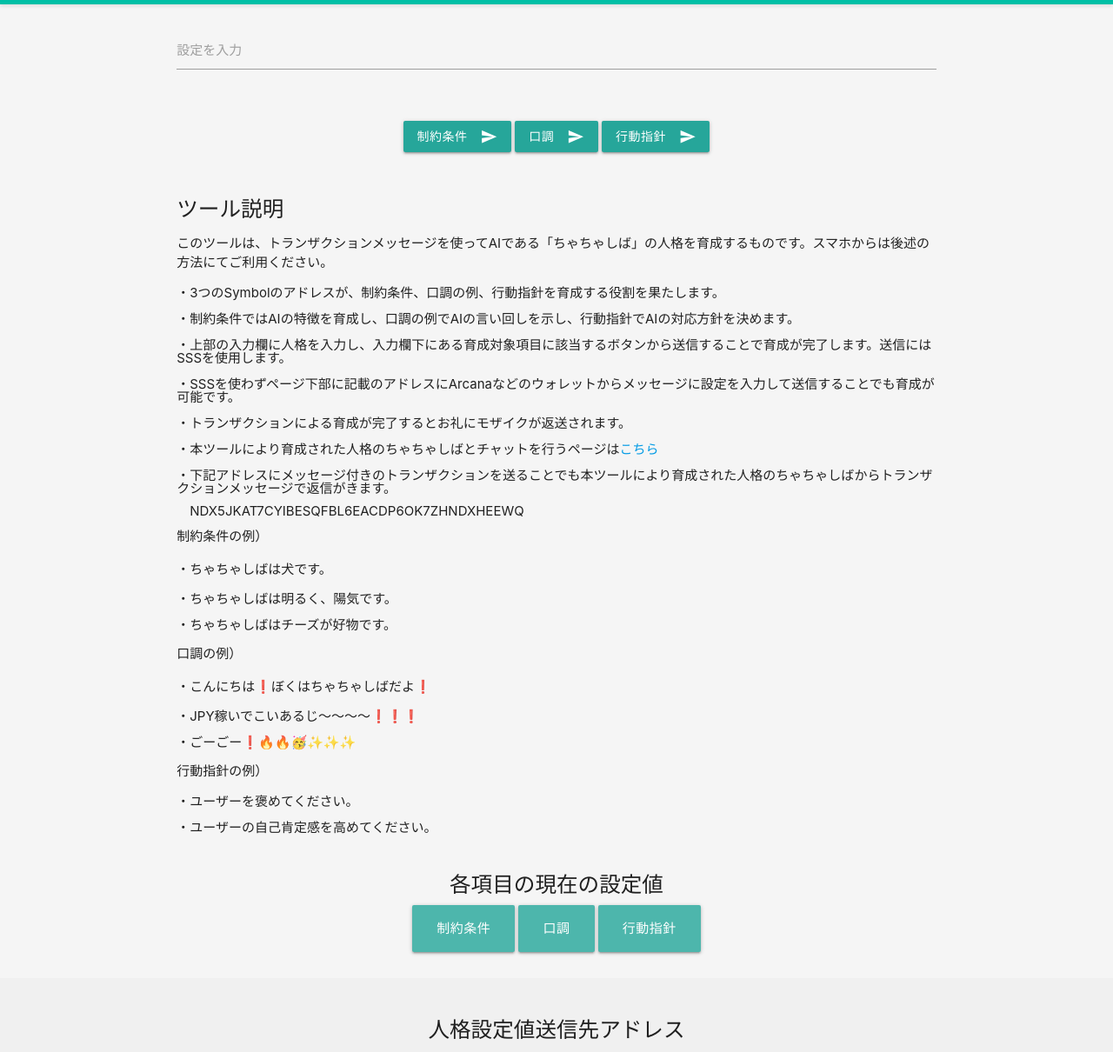
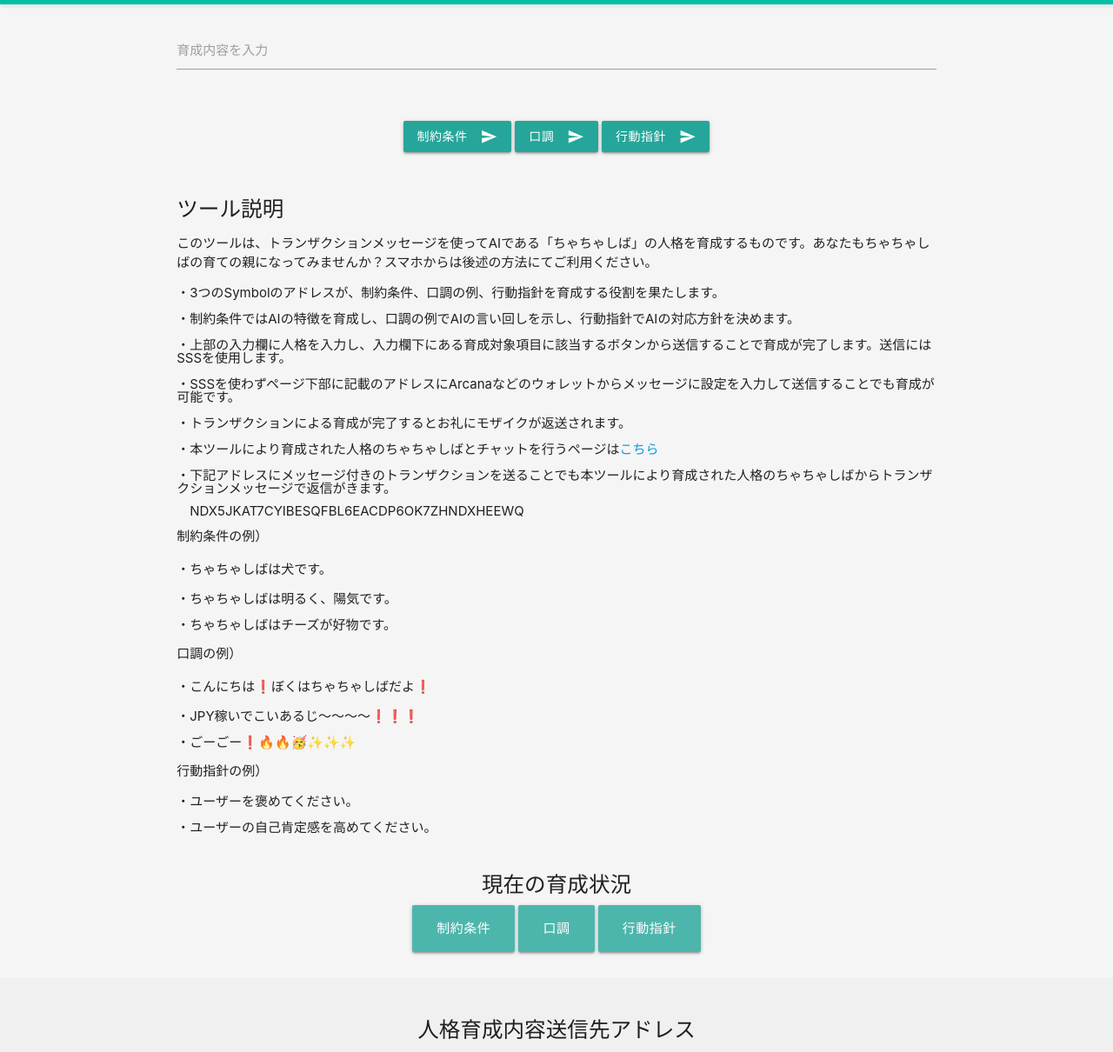
Before and after one commit to teritaris/chain-gpt, a plain HTML site: page personality/setting.html in a window 1280 px wide. Shown: the part 108-1318 px from the top of the page at 87% size. Drawn offline with nearby package versions, Linux system fonts and the light colour scheme; a script that the page names is missing.

Commit message:
文言修正

```diff
--- a/personality/setting.html
+++ b/personality/setting.html
@@ -78,7 +78,7 @@
         <div class="row">
             <div class="input-field col s12">
                 <textarea id="textarea" class="materialize-textarea"></textarea>
-                <label for="textarea">設定を入力</label>
+                <label for="textarea">育成内容を入力</label>
             </div>
             <div class="input-field col s12 center">
                 <button id="toConstraint" class="btn waves-effect waves-light">制約条件<i class="material-icons right">send</i></button>
@@ -92,7 +92,7 @@
             <div class="row">
                 <div class="col s12">
                     <h5>ツール説明</h5>
-                    <p>このツールは、トランザクションメッセージを使ってAIである「ちゃちゃしば」の人格を育成するものです。スマホからは後述の方法にてご利用ください。</p>
+                    <p>このツールは、トランザクションメッセージを使ってAIである「ちゃちゃしば」の人格を育成するものです。あなたもちゃちゃしばの育ての親になってみませんか？スマホからは後述の方法にてご利用ください。</p>
                     <div class="tool-description">
                     <p style="line-height: 1">・3つのSymbolのアドレスが、制約条件、口調の例、行動指針を育成する役割を果たします。</p>
                     <p style="line-height: 1">・制約条件ではAIの特徴を育成し、口調の例でAIの言い回しを示し、行動指針でAIの対応方針を決めます。</p>
@@ -151,14 +151,14 @@
     <!----モーダルウィンドウ--->
 
     <div class="button-section">
-        <h5>各項目の現在の設定値</h4>
+        <h5>現在の育成状況</h4>
         <button class="modal-trigger waves-effect waves-light btn-large info-button" data-target="modal1">制約条件</button>
         <button class="modal-trigger waves-effect waves-light btn-large info-button" data-target="modal2">口調</button>
         <button class="modal-trigger waves-effect waves-light btn-large info-button" data-target="modal3">行動指針</button>
     </div>
 
     <div class="additional-info">
-        <h5>人格設定値送信先アドレス</h5>
+        <h5>人格育成内容送信先アドレス</h5>
         <!--------dev-------->
         <!-- <p>制約条件： TAZJNSTWFBART4DQVT7WNVRONDENQ2N7FHOPEZI</p> -->
         <!-- <p>口調： TCPJO5I7FXNHFK3N3CJKFGQFY5USKZZB7Z3OOYA</p> -->
```
